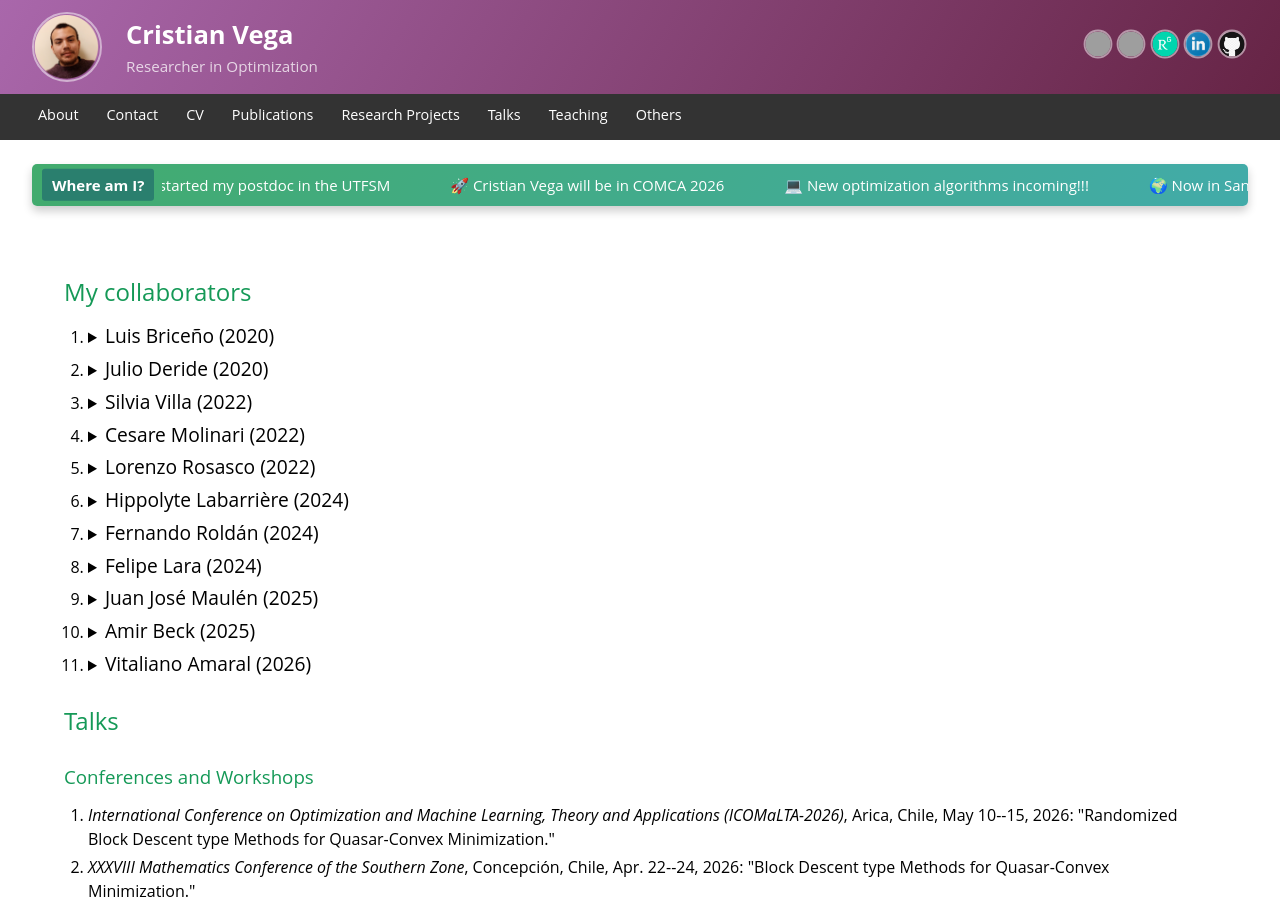
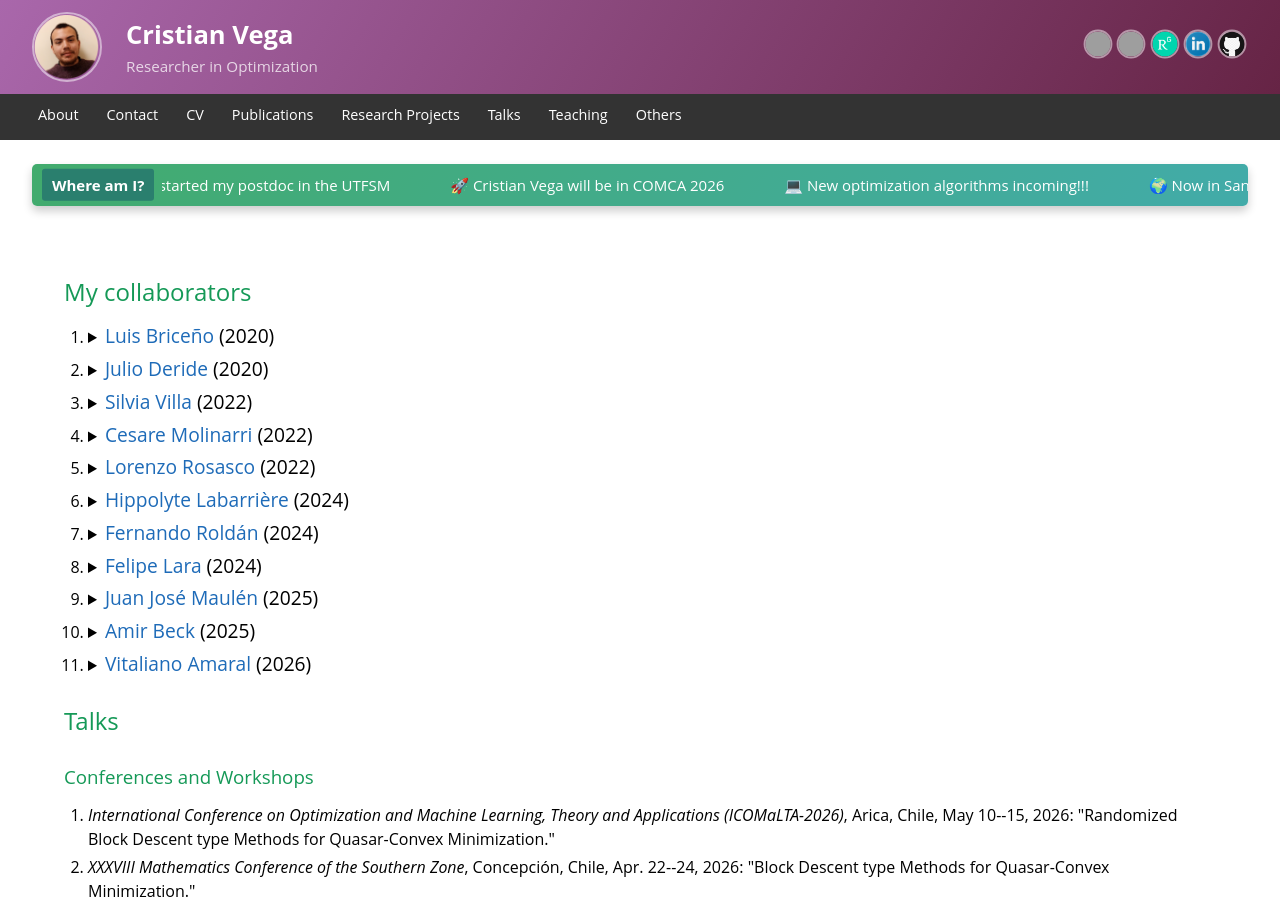
Before and after one commit to cristianvega1995/cristianvega1995.github.io, a Jekyll site: the page Collaborators.html, which Jekyll copies as it is, in a window 1280 px wide and 900 px high. Built offline with Jekyll 4.4.1, drawn with Linux system fonts in a browser that asks for light colours; some of the changed lines change nothing that is shown; grey boxes are pictures that could not be loaded.

Commit message:
Add hyperlinks to collaborator names in Collaborators.html
Updated collaborator entries to include hyperlinks for each collaborator's name.

```diff
--- a/Collaborators.html
+++ b/Collaborators.html
@@ -263,7 +263,7 @@
 </div></div>
 <h2 id="collaborators">My collaborators</h2>
 <ol>
-  <li><details><summary><big>Luis Briceño (2020)</big></summary>
+  <li><details><summary><big><a href="http://lbriceno.mat.utfsm.cl/">Luis Briceño</a> (2020)</big></summary>
 	  <p>His collaborators:</p>
       <ul>
         <li>C1</li>
@@ -272,7 +272,7 @@
       </ul>
     </details>
   </li>
-  <li><details><summary><big>Julio Deride (2020)</big></summary>
+  <li><details><summary><big><a href="https://jderide.com/es/">Julio Deride</a> (2020)</big></summary>
 	  <p>His collaborators:</p>
       <ul>
         <li>C1</li>
@@ -281,7 +281,7 @@
       </ul>
     </details>
   </li>
-  <li><details><summary><big>Silvia Villa (2022)</big></summary>
+  <li><details><summary><big><a href="https://rubrica.unige.it/personale/UkNHXVlo">Silvia Villa</a>  (2022)</big></summary>
 	  <p>Her collaborators:</p>
       <ul>
         <li>C1</li>
@@ -290,7 +290,7 @@
       </ul>
     </details>
   </li>
-  <li><details><summary><big>Cesare Molinari (2022)</big></summary>
+  <li><details><summary><big><a href="https://ceciomolinari.wixsite.com/my-site-3">Cesare Molinarri</a> (2022)</big></summary>
 	  <p>His collaborators:</p>
       <ul>
         <li>C1</li>
@@ -299,7 +299,7 @@
       </ul>
     </details>
   </li>
-  <li><details><summary><big>Lorenzo Rosasco (2022)</big></summary>
+  <li><details><summary><big><a href="https://web.mit.edu/lrosasco/www/">Lorenzo Rosasco</a> (2022)</big></summary>
 	  <p>His collaborators:</p>
       <ul>
         <li>C1</li>
@@ -308,7 +308,7 @@
       </ul>
     </details>
   </li>
-  <li><details><summary><big>Hippolyte Labarrière (2024)</big></summary>
+  <li><details><summary><big><a href="https://hippolytelbrrr.github.io/pages/index_eng.html">Hippolyte Labarrière</a> (2024)</big></summary>
 	  <p>His collaborators:</p>
       <ul>
         <li>C1</li>
@@ -317,7 +317,7 @@
       </ul>
     </details>
   </li>
-   <li><details><summary><big>Fernando Roldán (2024)</big></summary>
+   <li><details><summary><big><a href="">Fernando Roldán</a> (2024)</big></summary>
 	  <p>His collaborators:</p>
       <ul>
         <li>C1</li>
@@ -326,7 +326,7 @@
       </ul>
     </details>
   </li>
-  <li><details><summary><big>Felipe Lara (2024)</big></summary>
+  <li><details><summary><big><a href="http://felipelara.cl//">Felipe Lara</a> (2024)</big></summary>
 	  <p>His collaborators:</p>
       <ul>
         <li>C1</li>
@@ -335,7 +335,7 @@
       </ul>
     </details>
   </li>
-  <li><details><summary><big>Juan José Maulén (2025)</big></summary>
+  <li><details><summary><big><a href="https://www.uoh.cl/investigacion/academico/juan-jose-maulen-munoz/">Juan José Maulén</a> (2025)</big></summary>
 	  <p>His collaborators:</p>
       <ul>
         <li>C1</li>
@@ -344,7 +344,7 @@
       </ul>
     </details>
   </li>
-  <li><details><summary><big>Amir Beck (2025)</big></summary>
+  <li><details><summary><big><a href="https://sites.google.com/site/amirbeck314/home">Amir Beck</a> (2025)</big></summary>
 	  <p>His collaborators:</p>
       <ul>
         <li>C1</li>
@@ -353,7 +353,7 @@
       </ul>
     </details>
   </li>
-  <li><details><summary><big>Vitaliano Amaral (2026)</big></summary>
+  <li><details><summary><big><a href="https://scholar.google.com/citations?user=RVU2MKYAAAAJ&hl=en">Vitaliano Amaral</a> (2026)</big></summary>
 	  <p>His collaborators:</p>
       <ul>
         <li>C1</li>
```
